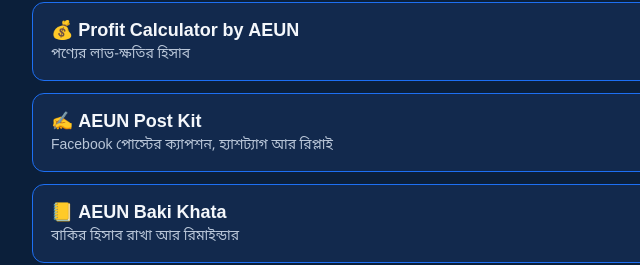
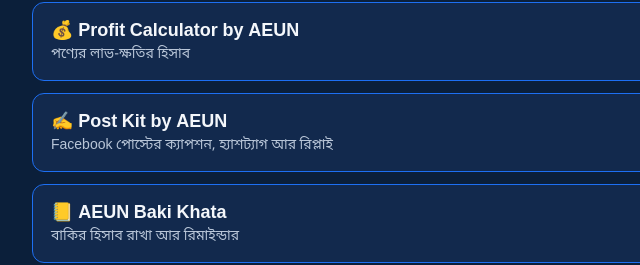
Before and after one commit to nazmulhaque-cyber/aeun-tools, a plain HTML site: page index.html in a window 1280 px wide. Shown: the part 212-477 px from the top of the page, 248-888 px from the left. Drawn offline with Linux system fonts and the light colour scheme.

Commit message:
Landing label: Post Kit by AEUN

```diff
--- a/index.html
+++ b/index.html
@@ -25,7 +25,7 @@
 
   <a class="tool" href="aeun-memo-maker-download.html"><div class="name">🧾 Memo Maker by AEUN</div><div class="desc">ক্যাশ মেমো / ইনভয়েস বানানো, WhatsApp-এ পাঠানো</div></a>
   <a class="tool" href="aeun-profit-calculator.html"><div class="name">💰 Profit Calculator by AEUN</div><div class="desc">পণ্যের লাভ-ক্ষতির হিসাব</div></a>
-  <a class="tool" href="aeun-post-kit.html"><div class="name">✍️ AEUN Post Kit</div><div class="desc">Facebook পোস্টের ক্যাপশন, হ্যাশট্যাগ আর রিপ্লাই</div></a>
+  <a class="tool" href="aeun-post-kit.html"><div class="name">✍️ Post Kit by AEUN</div><div class="desc">Facebook পোস্টের ক্যাপশন, হ্যাশট্যাগ আর রিপ্লাই</div></a>
   <a class="tool" href="aeun-baki-khata.html"><div class="name">📒 AEUN Baki Khata</div><div class="desc">বাকির হিসাব রাখা আর রিমাইন্ডার</div></a>
   <a class="tool" href="aeun-poster-maker.html"><div class="name">🎨 AEUN Poster Maker</div><div class="desc">অফার আর দামের পোস্টার বানানো</div></a>
   <a class="tool" href="aeun-appointment-book.html"><div class="name">📅 AEUN Appointment Book</div><div class="desc">অ্যাপয়েন্টমেন্ট আর বুকিংয়ের খাতা</div></a>
```
